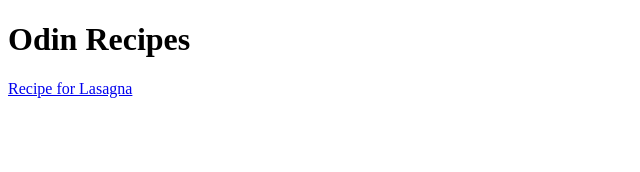
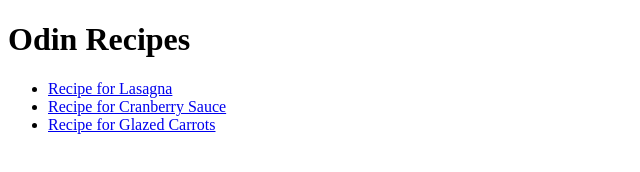
Before and after one commit to KrisjaanisOzolins/odin-recipes, a plain HTML site: page index.html in a window 1280 px wide. Shown: the whole page, without its empty margins (0-640 px from the left). Drawn offline with Linux system fonts and the light colour scheme.

Commit message:
Included all of the seperate recipe webpages into the main index page

```diff
--- a/index.html
+++ b/index.html
@@ -7,7 +7,12 @@
 </head>
 <body>
     <h1>Odin Recipes</h1>
-    <a href="recipes/lasagna.html" rel="noopener noreferrer">Recipe for Lasagna</a>
+    <ul>
+        <li><a href="recipes/lasagna.html" rel="noopener noreferrer">Recipe for Lasagna</a></li>
+        <li><a href="recipes/cranberry_sauce.html" rel="noopener noreferrer">Recipe for Cranberry Sauce</a></li>
+        <li><a href="recipes/glazed_carrots.html" rel="noopener noreferrer">Recipe for Glazed Carrots</a></li>
+    </ul>
+
 
 </body>
 </html>
```
